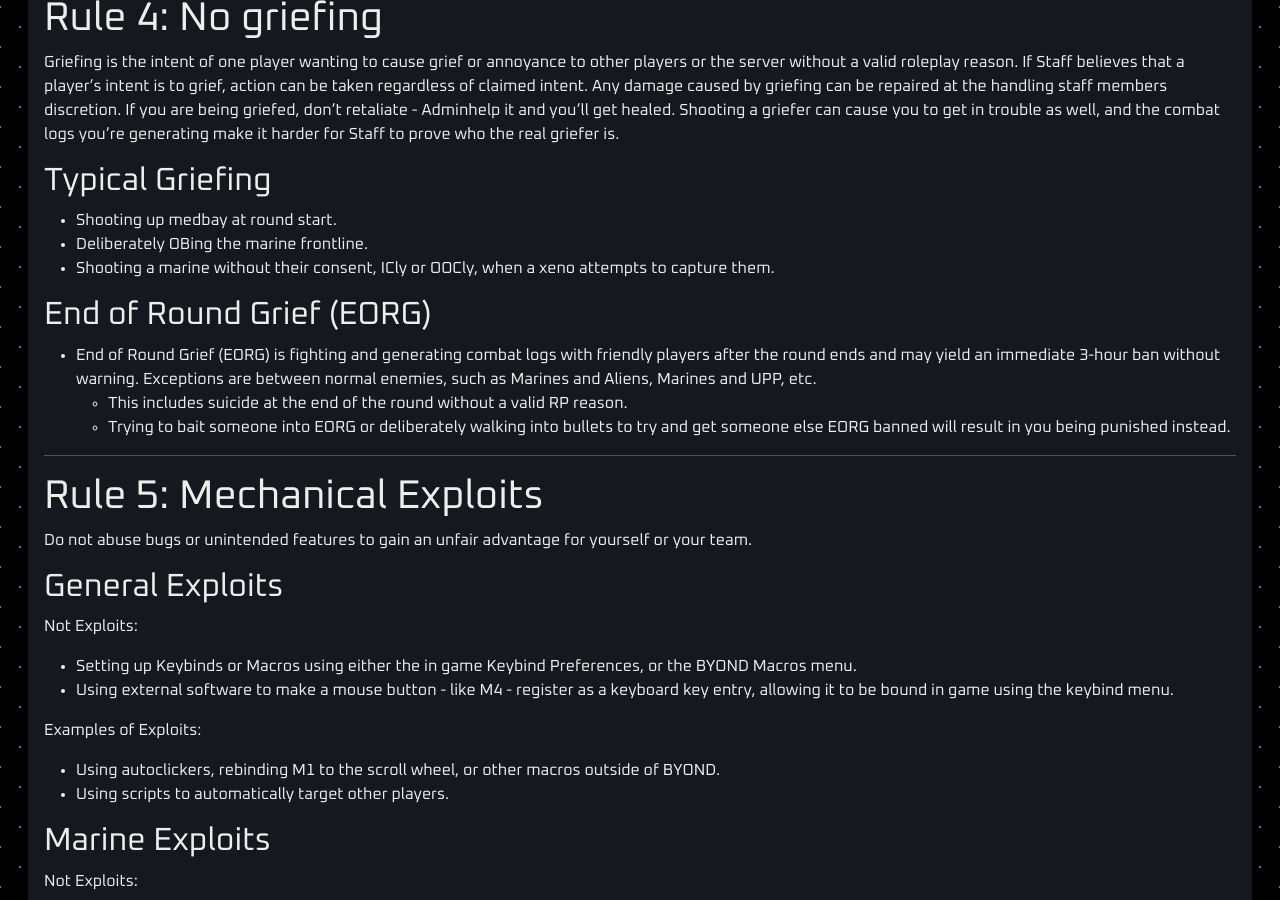
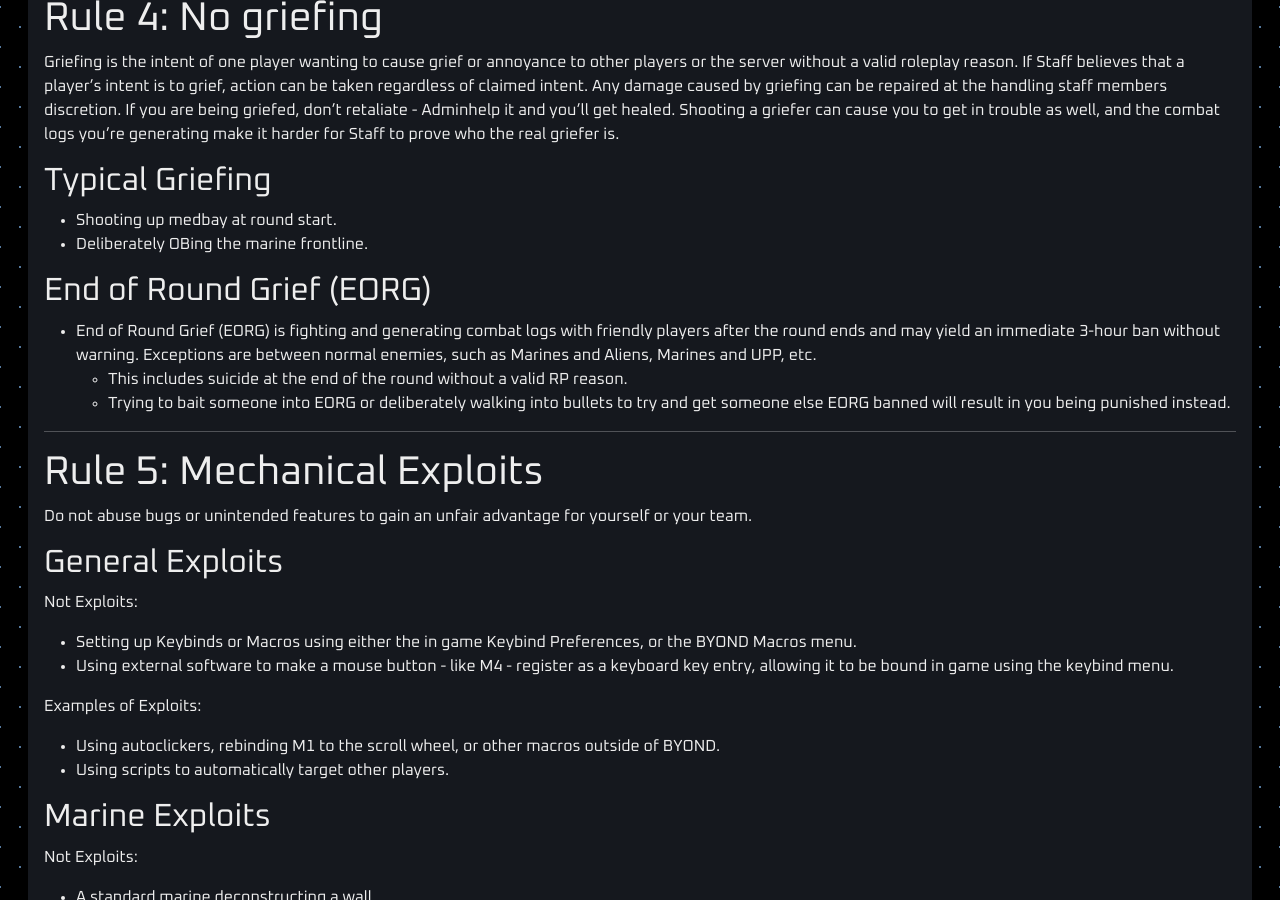
Before and after one commit to cmss13-devs/web, a Jekyll site: the page built from rules.md, in a window 1280 px wide and 900 px high, scrolled down 5993 px. Built offline with Jekyll 4.4.1, drawn with Linux system fonts in a browser that asks for light colours.

Commit message:
Rule 4: No griefing example
Shooting your teammate who is being capped as an example of griefing has been removed. It's not enforced, and nor is it griefing.

```diff
--- a/rules.md
+++ b/rules.md
@@ -228,7 +228,6 @@ Griefing is the intent of one player wanting to cause grief or annoyance to othe
 
 - Shooting up medbay at round start.
 - Deliberately OBing the marine frontline.
-- Shooting a marine without their consent, ICly or OOCly, when a xeno attempts to capture them.
 
 ## End of Round Grief (EORG)
 
```
